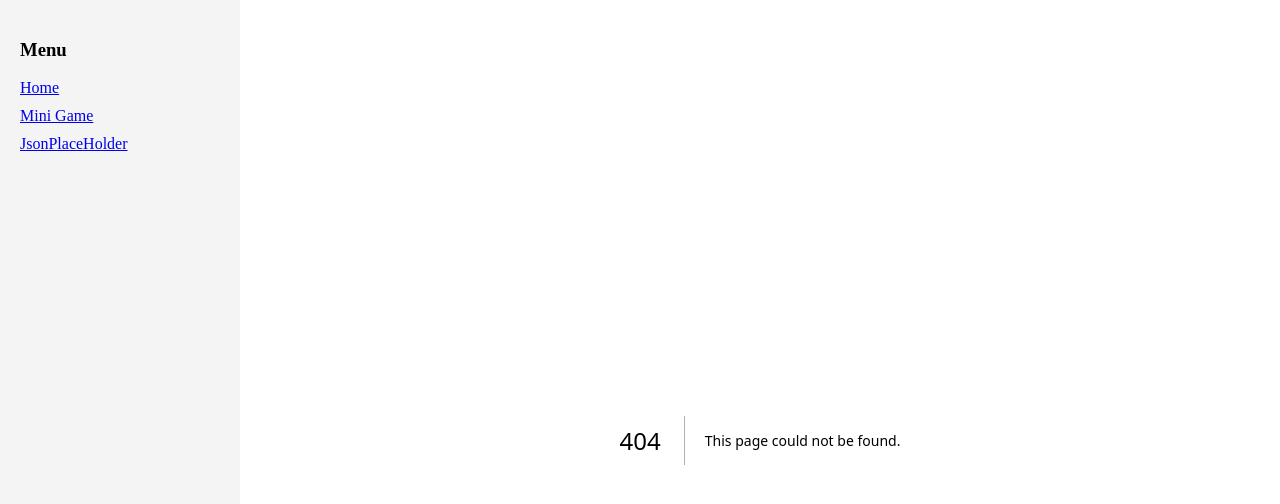
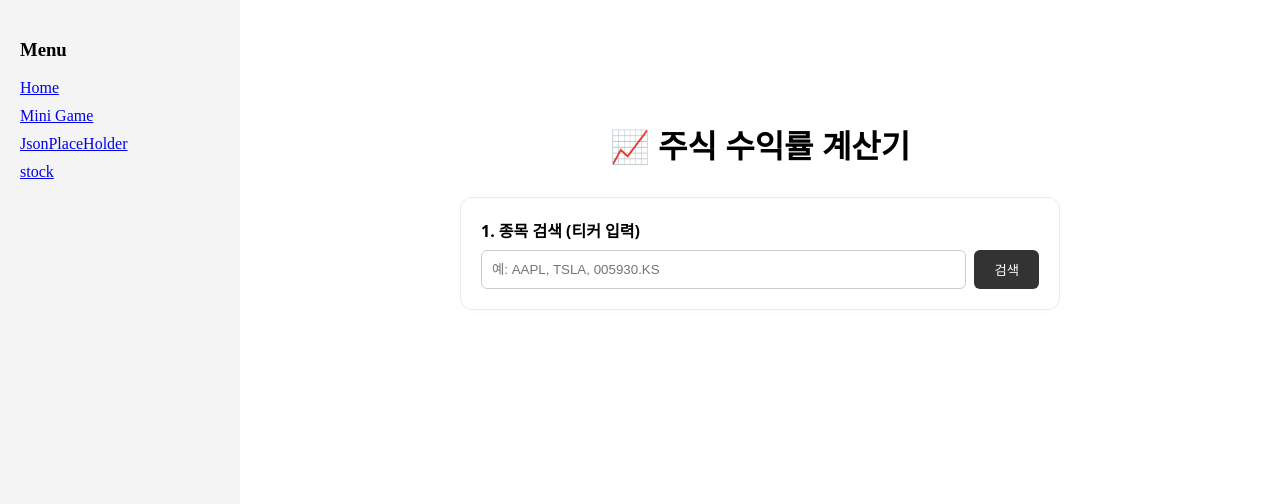
Before and after one commit to ehdtn3540/my-nextjs, a Next.js app: page /stock in a window 1280 px wide. Before the commit this address had no page. Shown: the top 504 px of the page. Built offline with nearby package versions, Linux system fonts and the light colour scheme; no server answers.

Commit message:
주식 수익율 계산기 페이지 추가

```diff
--- a/app/layout.tsx
+++ b/app/layout.tsx
@@ -33,6 +33,7 @@ export default function RootLayout({
               <li><Link href="/home">Home</Link></li>
               <li style={{ marginTop: "10px" }}><Link href="/mini-game">Mini Game</Link></li>
               <li style={{ marginTop: "10px" }}><Link href="/jsonplaceholder">JsonPlaceHolder</Link></li>
+              <li style={{ marginTop: "10px" }}><Link href="/stock">stock</Link></li>
             </ul>
           </nav>
 
--- /dev/null
+++ b/app/stock/page.tsx
@@ -0,0 +1,185 @@
+'use client';
+
+import { useState } from 'react';
+import styles from '@/styles/stock.module.css';
+
+export default function StockPage() {
+  const [keyword, setKeyword] = useState('');
+  const [stockInfo, setStockInfo] = useState<{ ticker: string; name: string; currency: string } | null>(null);
+  const [buyDate, setBuyDate] = useState('');
+  const [buyAmount, setBuyAmount] = useState('');
+  const [sellDate, setSellDate] = useState('');
+  const [result, setResult] = useState<any>(null);
+  const [loading, setLoading] = useState(false);
+  const [error, setError] = useState('');
+
+  // 백엔드 기본 URL 설정 (기존 프로젝트 설정이 있다면 그에 맞추어 수정)
+  const API_BASE_URL = process.env.NEXT_PUBLIC_API_URL || 'http://localhost:8000';
+
+  // 1. 주식 검색
+  const handleSearch = async () => {
+    setError('');
+    setStockInfo(null);
+    setResult(null);
+    if (!keyword.trim()) return;
+
+    try {
+      const res = await fetch(`${API_BASE_URL}/stock/search?keyword=${keyword.trim()}`);
+      if (!res.ok) throw new Error('주식을 찾을 수 없습니다. 티커를 확인하세요.');
+      const data = await res.json();
+      setStockInfo(data);
+    } catch (err: any) {
+      setError(err.message);
+    }
+  };
+
+  // 2. 수익률 계산
+  const handleCalculate = async (e: React.FormEvent) => {
+    e.preventDefault();
+    if (!stockInfo) return;
+
+    setLoading(true);
+    setError('');
+    setResult(null);
+
+    try {
+      const res = await fetch(`${API_BASE_URL}/stock/calculate`, {
+        method: 'POST',
+        headers: { 'Content-Type': 'application/json' },
+        body: JSON.stringify({
+          ticker: stockInfo.ticker,
+          buy_date: buyDate,
+          buy_amount: parseFloat(buyAmount),
+          sell_date: sellDate,
+        }),
+      });
+
+      if (!res.ok) {
+        const errData = await res.json();
+        throw new Error(errData.detail || '계산 중 오류가 발생했습니다.');
+      }
+
+      const data = await res.json();
+      setResult(data);
+    } catch (err: any) {
+      setError(err.message);
+    } finally {
+      setLoading(false);
+    }
+  };
+
+  return (
+    <div className={styles.page}>
+      <h1 className={styles.title}>📈 주식 수익률 계산기</h1>
+
+      {/* 1단계: 검색 영역 */}
+      <div className={styles.panel}>
+        <label className={styles.sectionLabel}>1. 종목 검색 (티커 입력)</label>
+        <div className={styles.row}>
+          <input
+            type="text"
+            placeholder="예: AAPL, TSLA, 005930.KS"
+            value={keyword}
+            onChange={(e) => setKeyword(e.target.value)}
+            className={styles.textInput}
+          />
+          <button type="button" onClick={handleSearch} className={styles.searchButton}>
+            검색
+          </button>
+        </div>
+        {stockInfo && (
+          <div className={styles.selectedBanner}>
+            ✓ 선택된 종목: {stockInfo.name} ({stockInfo.ticker}) - 통화: {stockInfo.currency}
+          </div>
+        )}
+      </div>
+
+      {/* 2단계: 입력 폼 영역 */}
+      {stockInfo && (
+        <form onSubmit={handleCalculate} className={styles.panelTight}>
+          <h3 className={styles.sectionHeading}>2. 투자 정보 입력</h3>
+
+          <div className={styles.fieldGroup}>
+            <label className={styles.fieldLabel}>매수 일자</label>
+            <input
+              type="date"
+              required
+              value={buyDate}
+              onChange={(e) => setBuyDate(e.target.value)}
+              className={styles.fullInput}
+            />
+          </div>
+
+          <div className={styles.fieldGroup}>
+            <label className={styles.fieldLabel}>매수 금액 ({stockInfo.currency})</label>
+            <input
+              type="number"
+              required
+              min="1"
+              placeholder="총 투자 금액 입력"
+              value={buyAmount}
+              onChange={(e) => setBuyAmount(e.target.value)}
+              className={styles.fullInput}
+            />
+          </div>
+
+          <div className={styles.fieldGroupSpaced}>
+            <label className={styles.fieldLabel}>매도 일자</label>
+            <input
+              type="date"
+              required
+              value={sellDate}
+              onChange={(e) => setSellDate(e.target.value)}
+              className={styles.fullInput}
+            />
+          </div>
+
+          <button type="submit" disabled={loading} className={styles.submitButton}>
+            {loading ? '데이터 계산 중...' : '수익률 확인하기'}
+          </button>
+        </form>
+      )}
+
+      {error && <div className={styles.errorBanner}>{error}</div>}
+
+      {/* 3단계: 결과 노출 영역 */}
+      {result && (
+        <div className={styles.resultPanel}>
+          <h3 className={styles.resultTitle}>📊 투자 성과 분석</h3>
+          <div className={styles.resultGrid}>
+            <div>매수 시점 주가:</div>
+            <div className={styles.resultValue}>
+              {result.buy_price} {stockInfo?.currency}
+            </div>
+            <div>매도 시점 주가:</div>
+            <div className={styles.resultValue}>
+              {result.sell_price} {stockInfo?.currency}
+            </div>
+            <div>최종 보유 주식:</div>
+            <div className={styles.resultValue}>{result.shares_owned} 주</div>
+            <div>최종 환수 금액:</div>
+            <div className={styles.resultValue}>
+              {result.sell_amount} {stockInfo?.currency}
+            </div>
+          </div>
+          <div className={styles.summaryRow}>
+            <span className={styles.summaryLabel}>순수익 ({stockInfo?.currency}):</span>
+            <span
+              className={`${styles.metricValue} ${result.profit >= 0 ? styles.positive : styles.negative}`}
+            >
+              {result.profit >= 0 ? `+${result.profit}` : result.profit}
+            </span>
+          </div>
+          <div className={styles.summaryRowLoose}>
+            <span className={styles.summaryLabel}>수익률:</span>
+            <span
+              className={`${styles.metricValueLarge} ${result.return_rate >= 0 ? styles.positive : styles.negative}`}
+            >
+              {result.return_rate}%
+            </span>
+          </div>
+        </div>
+      )}
+    </div>
+  );
+}
--- /dev/null
+++ b/styles/stock.module.css
@@ -0,0 +1,189 @@
+.page {
+  max-width: 600px;
+  margin: 40px auto;
+  padding: 20px;
+  font-family: system-ui, sans-serif;
+}
+
+.title {
+  text-align: center;
+  margin-bottom: 30px;
+}
+
+.panel {
+  padding: 20px;
+  border: 1px solid #eaeaea;
+  border-radius: 12px;
+  margin-bottom: 20px;
+  box-shadow: 0 2px 4px rgba(0, 0, 0, 0.02);
+}
+
+.panelTight {
+  padding: 20px;
+  border: 1px solid #eaeaea;
+  border-radius: 12px;
+  box-shadow: 0 2px 4px rgba(0, 0, 0, 0.02);
+}
+
+.sectionLabel {
+  display: block;
+  font-weight: bold;
+  margin-bottom: 8px;
+}
+
+.row {
+  display: flex;
+  gap: 8px;
+}
+
+.textInput {
+  flex: 1;
+  padding: 10px;
+  border: 1px solid #ccc;
+  border-radius: 6px;
+}
+
+.searchButton {
+  padding: 10px 20px;
+  background: #333;
+  color: #fff;
+  border: none;
+  border-radius: 6px;
+  cursor: pointer;
+}
+
+.searchButton:hover {
+  background: #222;
+}
+
+.selectedBanner {
+  margin-top: 12px;
+  padding: 10px;
+  background: #f4fbf7;
+  border: 1px solid #e1f5eb;
+  border-radius: 6px;
+  color: #147d4e;
+  font-weight: 500;
+}
+
+.sectionHeading {
+  margin-top: 0;
+  margin-bottom: 16px;
+}
+
+.fieldGroup {
+  margin-bottom: 14px;
+}
+
+.fieldGroupSpaced {
+  margin-bottom: 24px;
+}
+
+.fieldLabel {
+  display: block;
+  margin-bottom: 6px;
+  font-size: 14px;
+}
+
+.fullInput {
+  width: 100%;
+  padding: 10px;
+  border: 1px solid #ccc;
+  border-radius: 6px;
+  box-sizing: border-box;
+}
+
+.submitButton {
+  width: 100%;
+  padding: 14px;
+  background: #0070f3;
+  color: #fff;
+  border: none;
+  border-radius: 6px;
+  font-size: 16px;
+  font-weight: bold;
+  cursor: pointer;
+}
+
+.submitButton:hover:not(:disabled) {
+  background: #0060df;
+}
+
+.submitButton:disabled {
+  opacity: 0.7;
+  cursor: not-allowed;
+}
+
+.errorBanner {
+  margin-top: 20px;
+  padding: 12px;
+  background: #fff5f5;
+  border: 1px solid #ffe3e3;
+  border-radius: 6px;
+  color: #e53e3e;
+  text-align: center;
+}
+
+.resultPanel {
+  margin-top: 25px;
+  padding: 20px;
+  background: #f8fafc;
+  border: 1px solid #e2e8f0;
+  border-radius: 12px;
+}
+
+.resultTitle {
+  margin-top: 0;
+  border-bottom: 2px solid #e2e8f0;
+  padding-bottom: 10px;
+}
+
+.resultGrid {
+  display: grid;
+  grid-template-columns: 1fr 1fr;
+  gap: 12px;
+  margin: 16px 0;
+  font-size: 15px;
+}
+
+.resultValue {
+  text-align: right;
+  font-weight: bold;
+}
+
+.summaryRow {
+  border-top: 1px solid #e2e8f0;
+  padding-top: 14px;
+  display: flex;
+  justify-content: space-between;
+  align-items: center;
+}
+
+.summaryRowLoose {
+  display: flex;
+  justify-content: space-between;
+  align-items: center;
+  margin-top: 10px;
+}
+
+.summaryLabel {
+  font-weight: bold;
+}
+
+.metricValue {
+  font-weight: bold;
+  font-size: 18px;
+}
+
+.metricValueLarge {
+  font-weight: bold;
+  font-size: 24px;
+}
+
+.positive {
+  color: #dc2626;
+}
+
+.negative {
+  color: #2563eb;
+}
```
Also changed, not shown: 1 other file (tests, documents, lock files or other folders).
